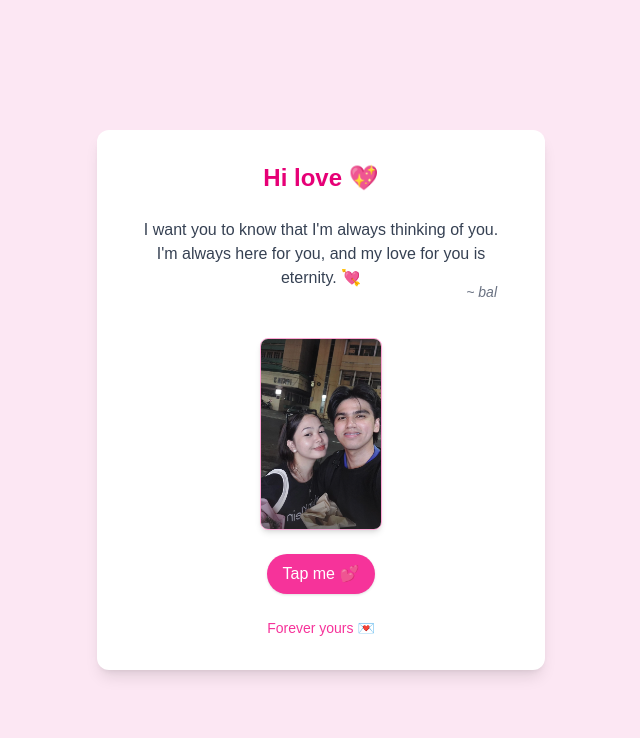
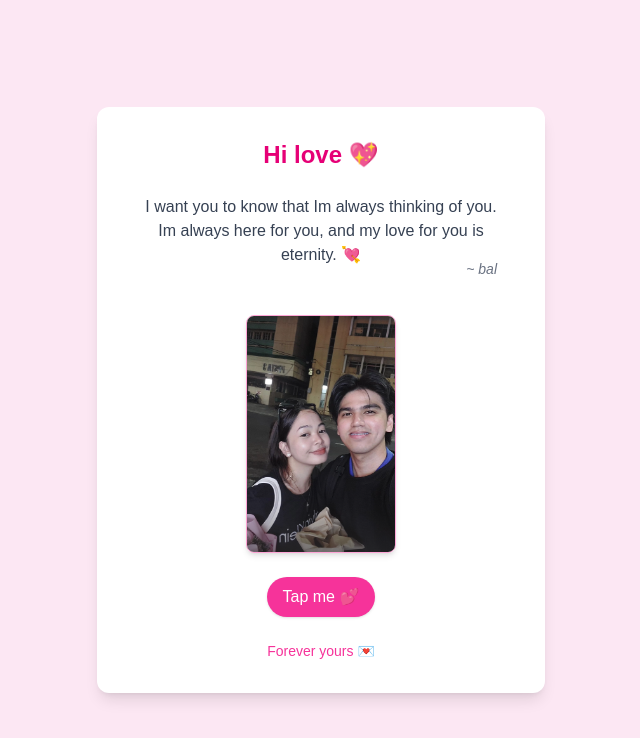
Before and after one commit to Feyded/my-love, a Next.js app: page / in a window 1280 px wide. Shown: the top 738 px of the page, without its empty margins (319-959 px from the left). Built offline with nearby package versions, Linux system fonts and the light colour scheme.

Commit message:
fix: linting errors

```diff
--- a/src/app/page.tsx
+++ b/src/app/page.tsx
@@ -1,5 +1,6 @@
 "use client";
 import { useState } from "react";
+import Image from "next/image";
 
 export default function Home() {
   const [showMessage, setShowMessage] = useState(false);
@@ -8,19 +9,21 @@ export default function Home() {
       <div className="relative bg-white shadow-lg rounded-xl p-8 max-w-md text-center space-y-6">
         <h1 className="text-2xl font-semibold text-pink-600">Hi love 💖</h1>
         <p className="text-gray-700">
-          I want you to know that I'm always thinking of you.
+          I want you to know that Im always thinking of you.
           <br />
-          I'm always here for you, and my love for you is eternity. 💘
+          Im always here for you, and my love for you is eternity. 💘
           <br />
         </p>
         <div className="absolute top-38 right-12 text-sm text-gray-500 italic text-right">
           ~ bal
         </div>
         <div className="flex items-center justify-center mt-12 ">
-          <img
+          <Image
+            width={150}
+            height={390}
             src="/my-love.png"
             alt="Us together"
-            className="rounded-lg shadow-md border border-pink-300 h-48"
+            className="rounded-lg shadow-md border border-pink-300 "
           />
         </div>
         {!showMessage && (
```
